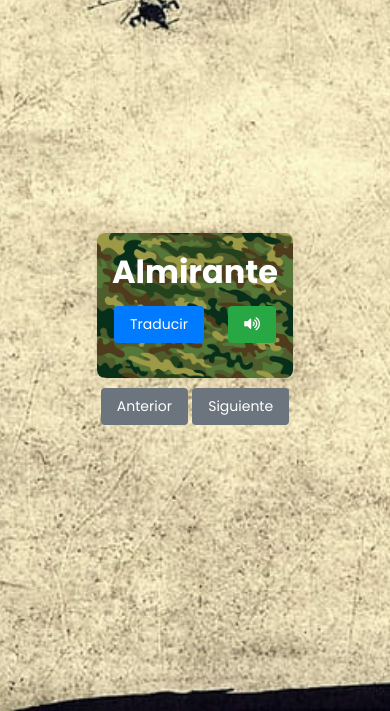
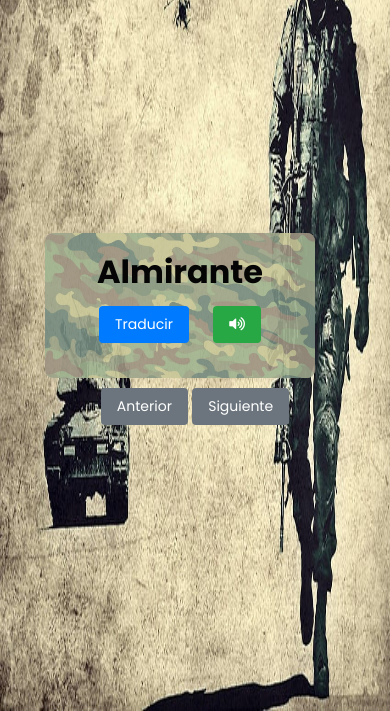
Before and after one commit to rody216/armyvocab, a plain HTML site: page index.html in a window 390 px wide. Shown: the part 133-844 px from the top of the page. Drawn offline with Linux system fonts and the light colour scheme.

Commit message:
Imagen de Fondo Responsiva, Cambio de color en el texto

```diff
--- a/style.css
+++ b/css/style.css
@@ -7,18 +7,20 @@
     font-family: 'Poppins', sans-serif;
 }
 
-html, body {
-    width: 100%;
-    height: 100%;
-}
 
 body {
+    margin: 0;
+    padding: 0;
+    background-image: url('../img/back.jpg'); /* Cambia esta ruta a la ubicación de tu imagen */
+    background-size: 100% 100%; /* Asegura que la imagen cubra el 100% del ancho y alto */
+    background-repeat: no-repeat; /* Evita que la imagen se repita */
+    background-position: center center; /* Centra la imagen en el fondo */
+    height: 100vh; /* Asegura que el body cubra toda la altura de la pantalla */
+    width: 100%; /* Asegura que el body cubra todo el ancho de la pantalla */
     min-height: 100vh;
     display: flex;
     justify-content: center;
     align-items: center;
-    background: url('background.jpg') no-repeat center center fixed;
-    background-size: cover;
     padding: 20px;
     overflow: hidden;
 }
@@ -91,18 +93,36 @@ body {
     margin-top: 80px;
 }
 
+
+
 .card {
     position: relative;
-    background-color: #fff;
+    background-color: rgba(255, 255, 255, 0.8); /* Fondo blanco semi-transparente */
     border-radius: 8px;
     padding: 20px;
     box-shadow: 0 0 10px rgba(0, 0, 0, 0.1);
     text-align: center;
-    background-image: url('img/fondo.jpg');
+    color: #050505;
+    overflow: hidden; /* Para asegurarse de que el pseudo-elemento no se salga del contenedor */
+    width: 300px; /* Ajusta el tamaño de la tarjeta según sea necesario */
+    max-width: 90%; /* Ajusta para pantallas pequeñas */
+    z-index: 0; /* Asegura que el contenido esté por encima del pseudo-elemento */
+}
+
+.card::before {
+    content: "";
+    position: absolute;
+    top: 0;
+    left: 0;
+    width: 100%;
+    height: 100%;
+    background-image: url('../img/fondo.jpg'); /* Verifica esta ruta */
     background-size: cover;
     background-position: center;
-    color: #fff;
+    opacity: 0.5; /* Ajusta la opacidad según sea necesario */
+    z-index: -1; /* Coloca el pseudo-elemento detrás del contenido */
 }
+
 
 .word {
     font-size: 24px;
--- a/dictionary.json
+++ b/dictionary.json
@@ -90,5 +90,229 @@
     {
         "spanish": "Vice Almirante",
         "english": "Vice-admiral"
+    },
+    {
+        "spanish": "Destino",
+        "english": "Post"
+    },
+    {
+        "spanish": "Escuadrón",
+        "english": "Squadron"
+    },
+    {
+        "spanish": "Trinchera",
+        "english": "Trench"
+    },
+    {
+        "spanish": "Blindado",
+        "english": "Armoured"
+    },
+    {
+        "spanish": "Silenciador",
+        "english": "Silencer"
+    },
+    {
+        "spanish": "Soldado Raso",
+        "english": "Private"
+    },
+    {
+        "spanish": "Soldado",
+        "english": "Soldier"
+    },
+    {
+        "spanish": "Sargento",
+        "english": "Sergeant"
+    },
+    {
+        "spanish": "Prisionero",
+        "english": "Prisoner"
+    },
+    {
+        "spanish": "Precisión",
+        "english": "Accuracy"
+    },
+    {
+        "spanish": "Paracaidas",
+        "english": "Parachute"
+    },
+    {
+        "spanish": "Munición",
+        "english": "Ammunition"
+    },
+    {
+        "spanish": "Minsterio de Defensa",
+        "english": "Ministry of Defence"
+    },
+    {
+        "spanish": "Mirilla",
+        "english": "Sight"
+    },
+    {
+        "spanish": "Mina",
+        "english": "Mine"
+    },
+    {
+        "spanish": "Mercenario",
+        "english": "Mercenary"
+    },
+    {
+        "spanish": "Oficial",
+        "english": "Officer"
+    },
+    {
+        "spanish": "Tropa",
+        "english": "Troop"
+    },
+    {
+        "spanish": "Paracaidista",
+        "english": "Paratrooper"
+    },
+    {
+        "spanish": "Paramédico",
+        "english": "Paramedic"
+    },
+    {
+        "spanish": "Transmisión",
+        "english": "Transmission"
+    },
+    {
+        "spanish": "Informe",
+        "english": "Report"
+    },
+    {
+        "spanish": "Inteligencia",
+        "english": "Intelligence"
+    },
+    {
+        "spanish": "Campaña",
+        "english": "Campaign"
+    },
+    {
+        "spanish": "Mochila",
+        "english": "Backpack"
+    },
+    {
+        "spanish": "Infantería",
+        "english": "Infantry"
+    },
+    {
+        "spanish": "Granada",
+        "english": "Grenade"
+    },
+    {
+        "spanish": "Campo de Tiro",
+        "english": "Shooting Range"
+    },
+    {
+        "spanish": "Alcance",
+        "english": "Range"
+    },
+    {
+        "spanish": "Rifle",
+        "english": "Rifle"
+    },
+    {
+        "spanish": "Pistola",
+        "english": "Pistol"
+    },
+    {
+        "spanish": "Escopeta",
+        "english": "Shotgun"
+    },
+    {
+        "spanish": "Enemigo",
+        "english": "Enemy"
+    },
+    {
+        "spanish": "Enemigo",
+        "english": "Foe"
+    },
+    {
+        "spanish": "Ejercito",
+        "english": "Army"
+    },
+    {
+        "spanish": "Blanco",
+        "english": "Target"
+    },
+    {
+        "spanish": "Apuntar",
+        "english": "Aim"
+    },
+    {
+        "spanish": "Disparar",
+        "english": "Shoot"
+    },
+    {
+        "spanish": "Desobediencia",
+        "english": "Disobedience"
+    },
+    {
+        "spanish": "Desfile",
+        "english": "Parade"
+    },
+    {
+        "spanish": "Teniente",
+        "english": "Lieutenant"
+    },
+    {
+        "spanish": "Casco",
+        "english": "Helmet"
+    },
+    {
+        "spanish": "Cañón",
+        "english": "Cannon"
+    },
+    {
+        "spanish": "Camuflaje",
+        "english": "Camouflage"
+    },
+    {
+        "spanish": "Cantimplora",
+        "english": "Canteen"
+    },
+    {
+        "spanish": "Guerra",
+        "english": "War"
+    },
+    {
+        "spanish": "Cabo",
+        "english": "Corporal"
+    },
+    {
+        "spanish": "Ordenar",
+        "english": "Order"
+    },
+    {
+        "spanish": "Obedecer",
+        "english": "Obey"
+    },
+    {
+        "spanish": "Bayonneta",
+        "english": "Bayonet"
+    },
+    {
+        "spanish": "Bala",
+        "english": "Bullet"
+    },
+    {
+        "spanish": "Acorazado",
+        "english": "Battleship"
+    },
+    {
+        "spanish": "Artillería",
+        "english": "Artillery"
+    },
+    {
+        "spanish": "Arma",
+        "english": "Weapon"
+    },
+    {
+        "spanish": "Ametralladora",
+        "english": "Machine Gun"
+    },
+    {
+        "spanish": "Aliados",
+        "english": "Allies"
     }
 ]
--- a/index.html
+++ b/index.html
@@ -3,7 +3,7 @@
 <head>
     <meta charset="UTF-8" name="viewport" content="width=device-width, initial-scale=1.0">
     <title>Armyvocab - Aprendizaje de Vocabulario Militares</title>
-    <link rel="stylesheet" href="style.css">
+    <link rel="stylesheet" href="css/style.css">
     <link rel="stylesheet" href="https://cdnjs.cloudflare.com/ajax/libs/font-awesome/5.15.4/css/all.min.css">
 </head>
 <body>
@@ -13,6 +13,7 @@
         <nav class="navbar">
             <a id="mision-button" href="#">Misión</a>
             <a id="vision-button" href="#">Visión</a>
+            <a href="#">Animaciones</a>
             <a href="#" id="armas-button">Armas</a>
             <div id="sub-menu-armas" class="sub-menu">
                 <a href="#">Infantería</a>
@@ -24,7 +25,6 @@
                 <a href="#">Inteligencia</a>
                 <a href="#">Policía Militar</a>
             </div>
-            <a href="#">Animaciones</a>
             <a href="#">Oraciones</a>
         </nav>
     </header>
@@ -33,8 +33,8 @@
 <div id="modal-mision" class="modal">
     <div class="modal-content">
         <span class="close">&times;</span>
-        <h2 id="mision-title">Misión del Ejército</h2>
-        <p id="mision-text">El Ejército Nacional conduce operaciones militares orientadas a defender la soberanía, la independencia y la integridad territorial y proteger a la población civil y los recursos privados y estatales para contribuir a generar un ambiente de paz, seguridad y desarrollo, que garantice el orden constitucional de la nación.</p>
+        <h2 id="mision-title">Misión de La Escuela Militar de Suboficiales Sargento Inocencio Chincá</h2>
+        <p id="mision-text">Formar integralmente los futuros Suboficiales del Ejército Nacional, líderes con principios y valores institucionales, a partir de la docencia, la investigación y la extensión, generando competencias de nivel tecnológico, para comandar instruir, conducir y administrar una escuadra que garantice el orden constitucional de la nación.</p>
         <!-- Agregar enlace para ver la misión en inglés -->
         <a href="#" id="translate-mision">Ver en inglés</a>
     </div>
@@ -44,8 +44,8 @@
 <div id="modal-vision" class="modal">
     <div class="modal-content">
         <span class="close">&times;</span>
-        <h2 id="vision-title">Visión del Ejército</h2>
-        <p id="vision-text">En el año 2030, el Ejército Nacional continuará siendo la fuerza de acción decisiva de la Nación, con capacidad de conducir operaciones autónomas, conjuntas, coordinadas y combinadas, en forma simultánea en dos teatros de operaciones, uno externo y/o uno interno.</p>
+        <h2 id="vision-title">Visión de La Escuela Militar de Suboficiales Sargento Inocencio Chincá</h2>
+        <p id="vision-text">La Escuela Militar de Suboficiales Sargento Inocencio Chincá, se proyecta al año 2030, como una institución de educación superior, con un desarrollo investigativo garante de procesos académicos robustos que le permiten ser reconocida en el ámbito nacional e internacional, gracias a sus altos estándares tecnológicos, culturales y éticos como fuente y gestión del conocimiento con un sentido humanístico y social.</p>
         <!-- Agregar enlace para ver la visión en inglés -->
         <a href="#" id="translate-vision">Ver en inglés</a>
     </div>
```
Also changed, not shown: app.js (+12 -12 lines), img/back.jpg (renamed from background.jpg).
